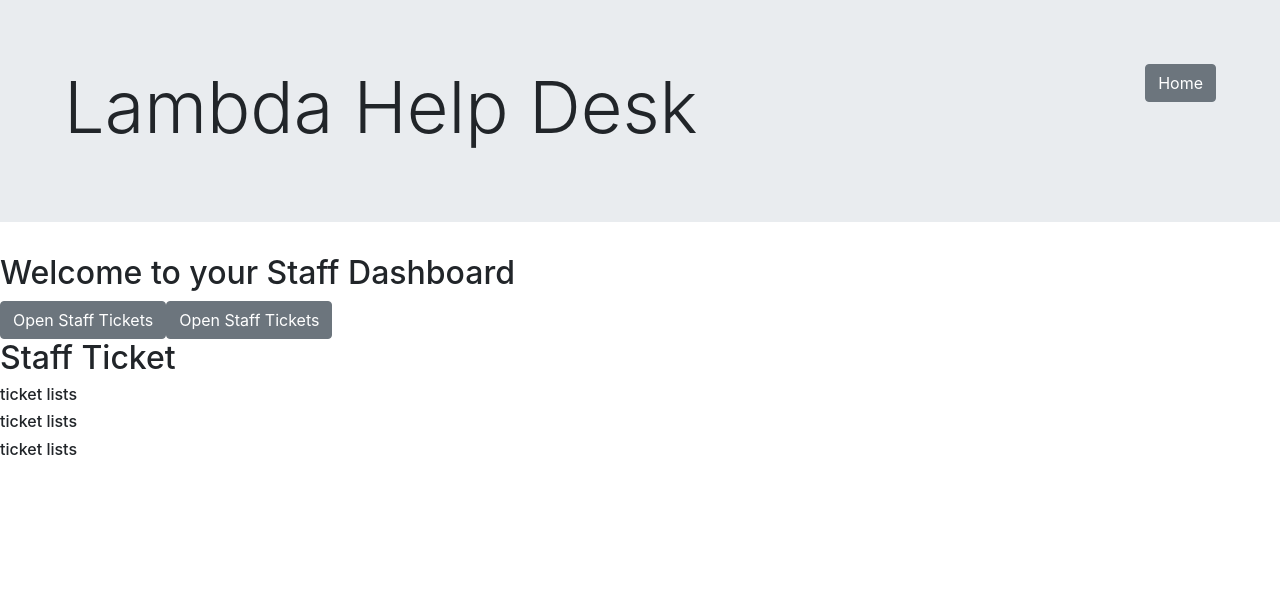
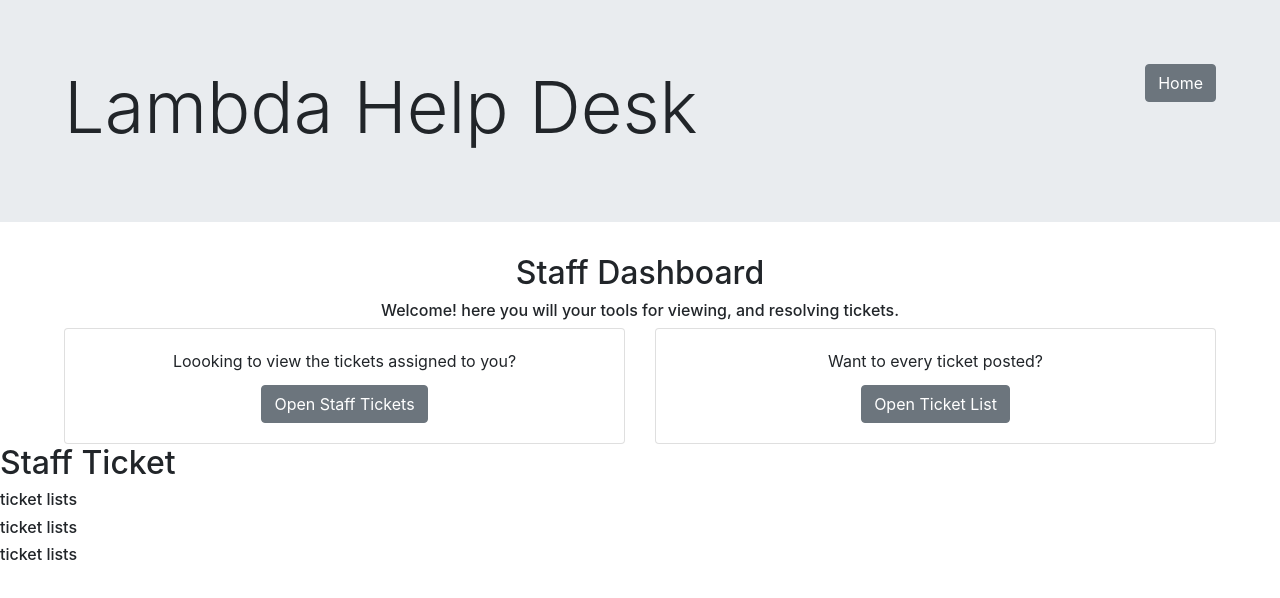
Before and after one commit to scottynate05/front-end, a React (Create React App) app in the folder dev-desk/: page /staffdashboard in a window 1280 px wide. Shown: the top 598 px of the page. Built offline with nearby package versions, Linux system fonts and the light colour scheme; sample sign-in values are in the browser's storage.

Commit message:
styling staff dash

```diff
--- a/dev-desk/src/components/StaffDashboard.js
+++ b/dev-desk/src/components/StaffDashboard.js
@@ -1,20 +1,35 @@
 import React from 'react'
 import {Link,Route} from 'react-router-dom'
-import {Button} from 'reactstrap'
+import {Button, Container,Row,Col, Card, CardTitle,CardSubtitle} from 'reactstrap'
 import StaffTicket from './StaffTicket'
 import TicketList from './TicketList'
 
 const StaffDashboard = () => {
     return (
         <>
-        <h2>Welcome to your Staff Dashboard</h2>
+        <Container className='text-center'>
+            <h2>Staff Dashboard</h2>
+            <h6 >Welcome! here you will your tools for viewing, and resolving tickets.</h6>
+        </Container>
+
+        <Row style={{paddingLeft:'5%',paddingRight:'5%'}}>
+        <Col sm='6'>
+        <Card body className='text-center'>
+            <CardTitle>Loooking to view the tickets assigned to you?</CardTitle>
             <Link to ='/staffticket'>
                 <Button>Open Staff Tickets</Button>
             </Link>
-
+        </Card>
+        </Col>
+        <Col sm='6'>
+        <Card body className='text-center'>
+            <CardTitle>Want to every ticket posted?</CardTitle>
             <Link to ='/ticketlist'>
-            <Button>Open Staff Tickets</Button>
+                <Button>Open Ticket List</Button>
             </Link>
+        </Card>
+        </Col>
+        </Row>
 
         <Route to ='/staffticket'>
             <StaffTicket/>
```
Lines whose indentation alone changed are shown as unchanged.
